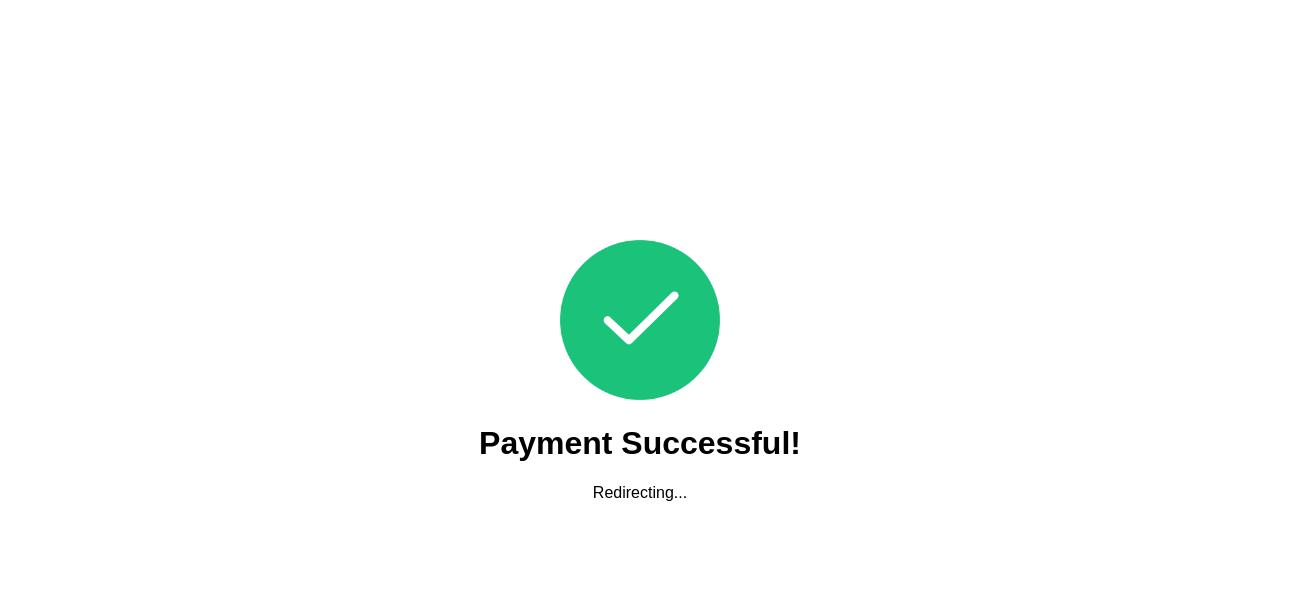
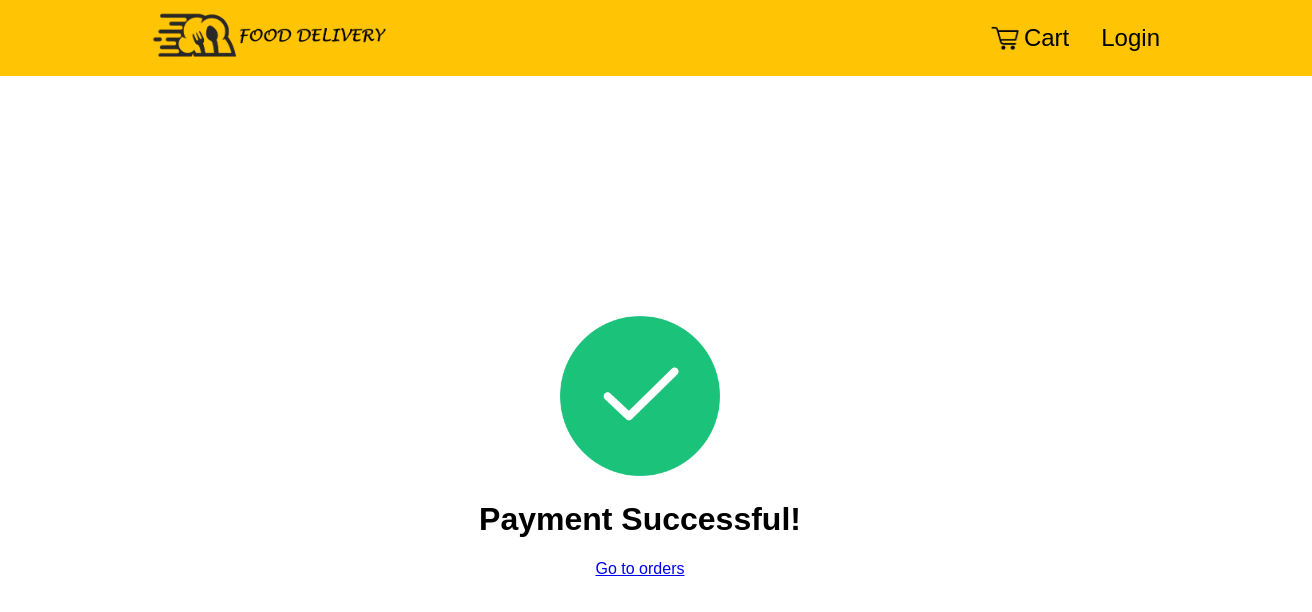
Before and after one commit to AkshatG165/food-delivery, a Next.js app: page /success in a window 1280 px wide. Shown: the top 612 px of the page, 1312 px wide, since content can reach past the window. Built offline with nearby package versions, Linux system fonts and the light colour scheme; no server answers.

Commit message:
fix: Minor fix

```diff
--- a/components/checkout/CheckoutForm.tsx
+++ b/components/checkout/CheckoutForm.tsx
@@ -125,7 +125,7 @@ export default function CheckoutForm({ addresses }: Props) {
         if (!cartRes.ok) return;
 
         checkoutDone = true;
-        router.push('/orders');
+        //router.push('/orders');
       },
       prefill: {
         name: selectedAddress?.name,
--- a/pages/_app.tsx
+++ b/pages/_app.tsx
@@ -5,26 +5,18 @@ import type { AppProps } from 'next/app';
 import { useState } from 'react';
 import { SessionProvider } from 'next-auth/react';
 import Loader from '@/components/ui/Loader';
-import Success from './success';
 
 export default function App({ Component, pageProps }: AppProps) {
   const [searchTerm, setSearchTerm] = useState('');
-  const isSuccess = Component === Success;
 
   return (
     <SessionProvider session={pageProps.session}>
       <CartContextProvider>
-        {!isSuccess ? (
-          <RootLayout setSearchTerm={setSearchTerm}>
-            <Loader>
-              <Component {...pageProps} searchTerm={searchTerm} />
-            </Loader>
-          </RootLayout>
-        ) : (
+        <RootLayout setSearchTerm={setSearchTerm}>
           <Loader>
             <Component {...pageProps} searchTerm={searchTerm} />
           </Loader>
-        )}
+        </RootLayout>
       </CartContextProvider>
     </SessionProvider>
   );
--- a/pages/success.tsx
+++ b/pages/success.tsx
@@ -1,3 +1,4 @@
+import Link from 'next/link';
 import successIcon from '../public/success.png';
 
 export default function Success() {
@@ -9,7 +10,7 @@ export default function Success() {
         style={{ height: '10rem' }}
       />
       <h1>Payment Successful!</h1>
-      <p>Redirecting...</p>
+      <Link href="/orders">Go to orders</Link>
     </div>
   );
 }
```
